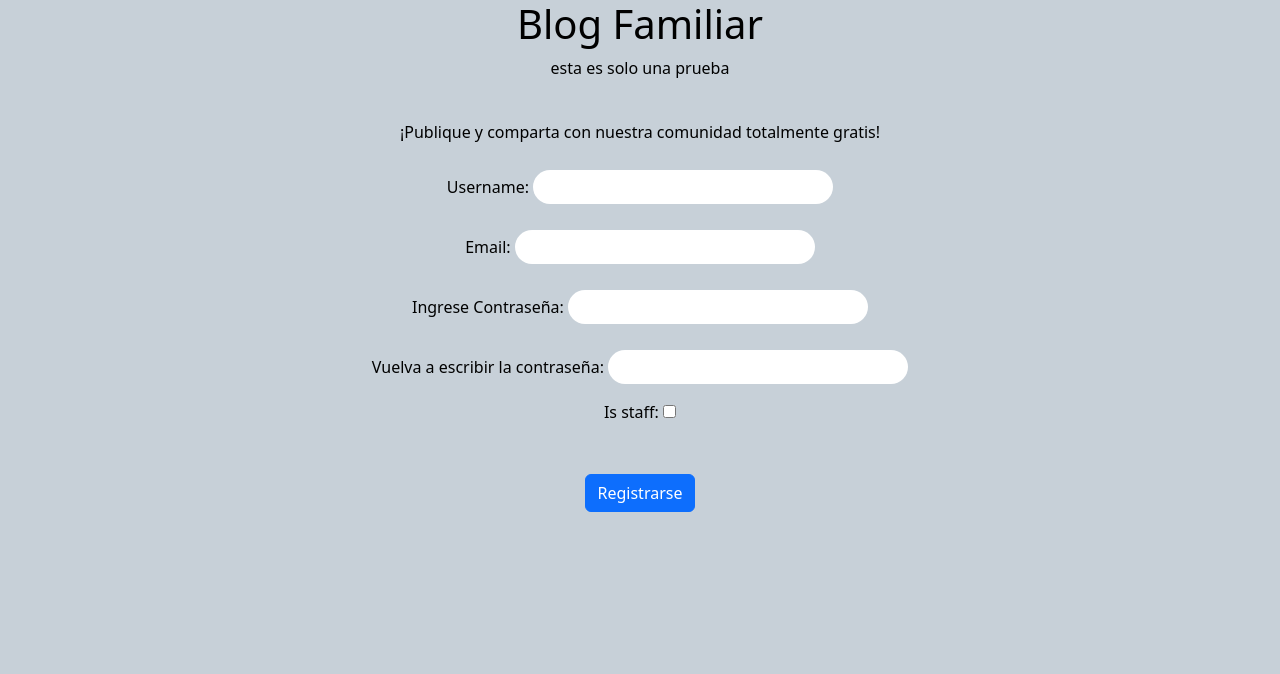
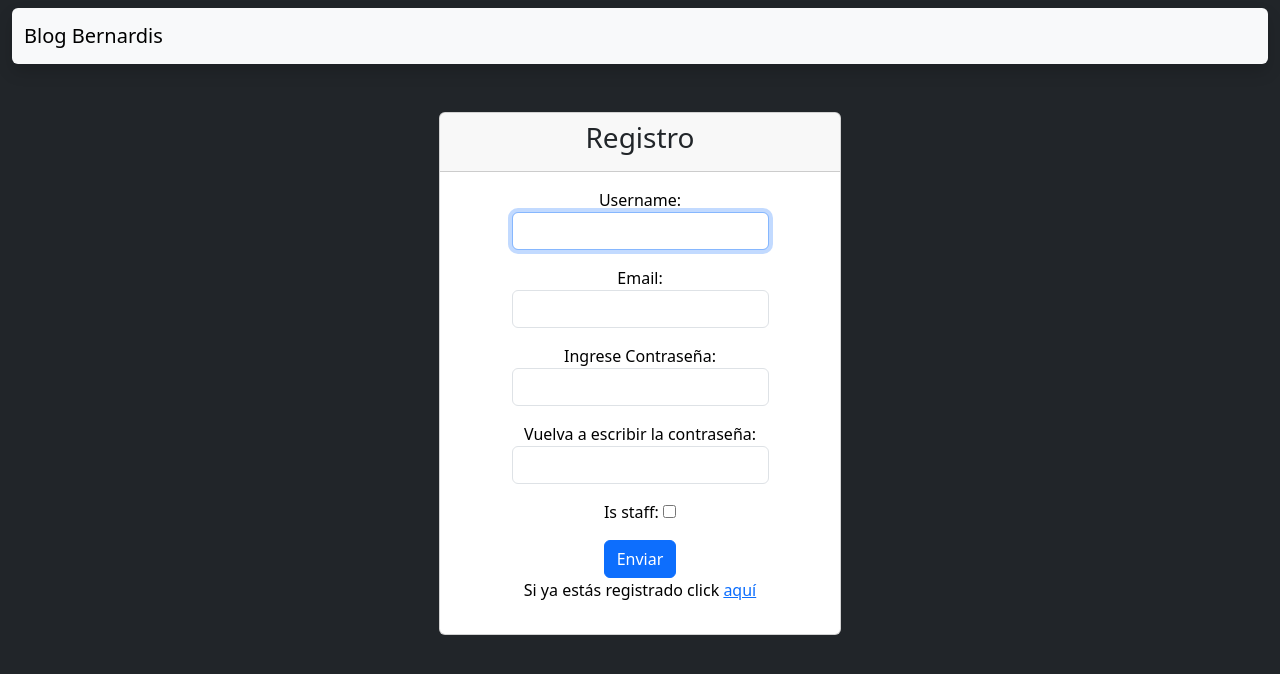
Before and after one commit to bernardisApps/bernardis_blog, a Django app: page /registro/ in a window 1280 px wide. Shown: the top 674 px of the page. Run offline with Django 4.2, Linux system fonts and the light colour scheme.

Commit message:
vistas de login y main, cerrra sesion

```diff
--- a/blog/settings.py
+++ b/blog/settings.py
@@ -117,7 +117,7 @@ USE_TZ = True
 # https://docs.djangoproject.com/en/4.2/howto/static-files/
 
 STATIC_URL = 'static/'
-STATICFILE_DIRS = [BASE_DIR / 'static',]
+STATICFILES_DIRS = [BASE_DIR / 'static',]
 
 # Default primary key field type
 # https://docs.djangoproject.com/en/4.2/ref/settings/#default-auto-field
--- a/blog/urls.py
+++ b/blog/urls.py
@@ -16,12 +16,12 @@ Including another URLconf
 """
 from django.contrib import admin
 from django.urls import path
-from login.views import registro,login_form,main
+from login.views import registro,login_form,main, logout_view
 
 urlpatterns = [
+    path('', main, name='main'),
     path('admin/', admin.site.urls),
     path('registro/',registro, name='registro'),
-    #path('login/',login, name='login'),
-    path('', main, name='main'),
-    path('accounts/login/',login_form,name='login')
+    path('accounts/login/',login_form,name='login'),
+    path('logout/',logout_view, name='logout'),
 ]
--- a/login/forms.py
+++ b/login/forms.py
@@ -5,14 +5,14 @@ from django.contrib.auth.forms import UserCreationForm
 
 class RegistrationForm(UserCreationForm):
 
-    username = forms.CharField(max_length=50, widget=forms.TextInput(attrs={'id' : 'usertxtreg'}))
-    email = forms.EmailField(widget=forms.EmailInput(attrs={'id': 'emailtxtreg'}))
+    username = forms.CharField(max_length=50, widget=forms.TextInput(attrs={'class':'form-control'}))
+    email = forms.EmailField(widget=forms.EmailInput(attrs={'class':'form-control'}))
     password1 = forms.CharField(
-        widget=forms.PasswordInput(attrs={'id' : 'passtxtreg'}),
+        widget=forms.PasswordInput(attrs={'class':'form-control'}),
         label='Ingrese Contraseña'
         )
     password2 = forms.CharField(
-        widget=forms.PasswordInput(attrs={'id' : 'passtxtreg'}),
+        widget=forms.PasswordInput(attrs={'class':'form-control'}),
         label='Vuelva a escribir la contraseña'
         )
     is_staff = forms.BooleanField()
--- a/login/views.py
+++ b/login/views.py
@@ -1,6 +1,6 @@
 from django.shortcuts import render, redirect
 from .forms import RegistrationForm, loginForm
-from django.contrib.auth import login, authenticate
+from django.contrib.auth import login, authenticate,logout
 from django.contrib import messages
 from django.urls import reverse
 from django.contrib.auth.decorators import login_required
@@ -37,3 +37,8 @@ def main(request):
     user = request.user
     context = {'user': user}
     return render(request, 'main.html', context)
+
+def logout_view(request):
+
+            logout(request)
+            return redirect(reverse('main'))
--- a/static/style.css
+++ b/static/style.css
@@ -68,7 +68,7 @@ body {
 .pub {
     width: 500px;
     border-radius: 50px;
-    margin-top: 100px;
+    margin-top: 20px;
     margin-left: 200px;
     border: none;
     background-color: rgb(192, 198, 204);
--- a/templates/base.html
+++ b/templates/base.html
@@ -1,21 +1,58 @@
 <!DOCTYPE html>
 <html lang="es">
+
 <head>
+
     <meta charset="UTF-8">
     <meta name="viewport" content="width=device-width, initial-scale=1.0">
+
     <title>{% block title %} {% endblock %} </title>
-    <link href="https://cdn.jsdelivr.net/npm/bootstrap@5.3.0/dist/css/bootstrap.min.css" rel="stylesheet" integrity="sha384-9ndCyUaIbzAi2FUVXJi0CjmCapSmO7SnpJef0486qhLnuZ2cdeRhO02iuK6FUUVM" crossorigin="anonymous">
+
+    {% load static %}
+
+    <link rel="stylesheet" href="{% static 'style.css' %}">
+
+    <link href="https://cdn.jsdelivr.net/npm/bootstrap@5.3.0/dist/css/bootstrap.min.css" rel="stylesheet"
+        integrity="sha384-9ndCyUaIbzAi2FUVXJi0CjmCapSmO7SnpJef0486qhLnuZ2cdeRhO02iuK6FUUVM" crossorigin="anonymous">
+
+    <link href="https://unpkg.com/aos@2.3.1/dist/aos.css" rel="stylesheet">
+
 </head>
-<body>
 
-    <div class="container">
+<body class="bg-dark">
+
+    <div class="container-fluid">
+        <nav class="navbar bg-body-tertiary shadow rounded mt-2">
+            <div class="container-fluid">
+                <a class="navbar-brand" href="">Blog Bernardis</a>
+
+                {% if user.username != '' %}
+                <div class="ml-auto">
+                    <span class="navbar-text">{{user.username}}</span>
+                    <span>|</span>
+                    <a href="{% url 'logout' %}">Cerrar sesión</a>
+                </div>
+                {% endif %}
+
+            </div>
+        </nav>
+
         {% block content %}
         {% endblock %}
+
     </div>
 
 
 
 
-    <script src="https://cdn.jsdelivr.net/npm/bootstrap@5.3.0/dist/js/bootstrap.bundle.min.js" integrity="sha384-geWF76RCwLtnZ8qwWowPQNguL3RmwHVBC9FhGdlKrxdiJJigb/j/68SIy3Te4Bkz" crossorigin="anonymous"></script>
+    <script src="https://cdn.jsdelivr.net/npm/bootstrap@5.3.0/dist/js/bootstrap.bundle.min.js"
+        integrity="sha384-geWF76RCwLtnZ8qwWowPQNguL3RmwHVBC9FhGdlKrxdiJJigb/j/68SIy3Te4Bkz"
+        crossorigin="anonymous"></script>
+
+    <script src="https://unpkg.com/aos@2.3.1/dist/aos.js"></script>
+    <script>
+        AOS.init();
+    </script>
 </body>
+
 </html>
--- a/templates/registro.html
+++ b/templates/registro.html
@@ -4,259 +4,23 @@
 
 {% block content %}
 
-<style>
-    * {
-        font-family: system-ui, -apple-system, BlinkMacSystemFont, 'Segoe UI', Roboto, Oxygen, Ubuntu, Cantarell, 'Open Sans', 'Helvetica Neue', sans-serif;
-        color: black;
-    }
-
-    .container {
-        flex-direction: column;
-        display: flex;
-    }
-
-    body {
-        background-color: rgb(199, 208, 216);
-    }
-
-    .nav-bar {
-        padding: 20px;
-        background-color: aliceblue;
-        box-shadow: 0px 0px 10px rgba(0, 0, 0, 0.5);
-        border-radius: 10px;
-        transition: opacity 0.5s ease;
-        opacity: 0.6;
-    }
-
-    .nav-bar:hover {
-        opacity: 1;
-    }
-
-    #logo {
-        width: 50px;
-        border-radius: 50px;
-    }
-
-    #busqueda {
-        border-radius: 50px;
-        border: none;
-        background-color: rgb(192, 198, 204);
-        padding: 10px;
-        margin-left: 10px;
-        transition: background-color 0.5s ease;
-    }
-
-    #busqueda:hover {
-        background-color: rgb(171, 175, 180);
-    }
-
-    .sidebar {
-        margin-top: 10px;
-        background-repeat: no-repeat;
-        flex: 1;
-        width: 300px;
-        height: 600px;
-    }
-
-    .publicacion {
-        background-color: aliceblue;
-        background-position: center center;
-        margin-top: 20px;
-        border-radius: 8px;
-        width: 900px;
-        height: 1000px;
-        padding: 0;
-        justify-content: center;
-        justify-self: center;
-        flex-direction: row;
-        box-shadow: 0px 0px 10px rgba(0, 0, 0, 0.5);
-    }
-
-    .pub {
-        width: 500px;
-        border-radius: 50px;
-        margin-top: 100px;
-        margin-left: 200px;
-        border: none;
-        background-color: rgb(192, 198, 204);
-        padding: 10px;
-        transition: background-color 0.5s ease;
-        box-shadow: 0px 0px 10px rgba(0, 0, 0, 0.5);
-    }
-
-    .pub:hover {
-        background-color: rgb(171, 175, 180);
-    }
-
-    input:focus {
-        outline: none;
-        transition: background-color 0.5s ease;
-    }
-
-    #perfil2 {
-        margin-top: 12px;
-        margin-left: 15px;
-        width: 40px;
-        border-radius: 50px;
-    }
-
-    .name {
-        position: absolute;
-        top: 10px;
-        border-radius: 10px;
-        width: 300px;
-        transition: background-color 0.3s ease;
-        user-select: none;
-        padding: 10px;
-    }
-
-    .usuario {
-        border-radius: 50px;
-        padding-bottom: 10px;
-        transition: background-color 0.5s ease;
-    }
-
-    .usuario:hover {
-        background-color: rgb(167, 182, 196);
-    }
-
-    /* sesion.html diseños */
-
-    .titulo {
-        text-align: center;
-    }
-
-    .sesion {
-        text-align: center;
-    }
-
-    #password {
-        margin-top: 20px;
-    }
-
-    #usertxt {
-        border: none;
-        border-radius: 50px;
-        padding: 5px;
-        transition: background-color 1s ease;
-    }
-
-    #usertxt:hover {
-        background-color: rgb(167, 182, 196);
-    }
-
-    #usertxt:focus {
-        outline: none;
-        transition: background-color 1s ease;
-    }
-
-    #passtxt {
-        border: none;
-        border-radius: 50px;
-        padding: 5px;
-        transition: background-color 1s ease;
-    }
-
-    #passtxt:hover {
-        background-color: rgb(167, 182, 196);
-    }
-
-    #passtxt:focus {
-        outline: none;
-        transition: background-color 1s ease;
-    }
-
-    /* registrarse.html diseños */
-
-    .registrar {
-        text-align: center;
-    }
-
-    #usertxtreg {
-        border: none;
-        border-radius: 50px;
-        padding: 5px;
-        margin-top: 10px;
-        transition: background-color 1s ease;
-        width: 300px;
-    }
-
-    #usertxtreg:hover {
-        background-color: rgb(167, 182, 196);
-    }
-
-    #usertxtreg:focus {
-        outline: none;
-        transition: background-color 1s ease;
-    }
-
-    #passtxtreg {
-        border: none;
-        border-radius: 50px;
-        padding: 5px;
-        margin-top: 10px;
-        transition: background-color 1s ease;
-        width: 300px;
-    }
-
-    #passtxtreg:hover {
-        background-color: rgb(167, 182, 196);
-    }
-
-    #passtxtreg:focus {
-        outline: none;
-        transition: background-color 1s ease;
-    }
-
-    #emailtxtreg {
-        border: none;
-        border-radius: 50px;
-        padding: 5px;
-        margin-top: 10px;
-        transition: background-color 1s ease;
-        width: 300px;
-    }
-
-    #emailtxtreg:hover {
-        background-color: rgb(167, 182, 196);
-    }
-
-    #emailtxtreg:focus {
-        outline: none;
-        transition: background-color 1s ease;
-    }
-
-    #btnsubmit {
-        margin-top: 10px;
-    }
-
-    /* ---------------------- */
-</style>
-
-<div class="row">
-
-    <div class="col-md-6 mx-auto">
-
-        <div class="titulo">
-            <h1>Blog Familiar</h1>
-            <p>esta es solo una prueba</p>
-            <br>
-            <p>¡Publique y comparta con nuestra comunidad totalmente gratis!</p>
+    <div class="row">
+        <div class="col-md-4 mx-auto mt-5">
+            <div class="card">
+                <div class="card-header">
+                    <h3 style="text-align: center;">Registro</h3>
+                </div>
+                <div class="card-body mx-auto">
+                    <form class="form-group" style="text-align: center;" action="" method="post">
+                        {% csrf_token %}
+                        {{form.as_p}}
+                        <input type="submit" value="Enviar" class="btn btn-primary">
+                        <p>Si ya estás registrado click <a href="{% url 'login' %}">aquí</a></p>
+                    </form>
+                </div>
+            </div>
         </div>
-
-        <div class="registrar">
-
-            <form method="post">
-                {% csrf_token %}
-                {{form.as_p}}
-                <br>
-                <button id="btnsubmit" type="submit" class="btn btn-primary">Registrarse</button>
-            </form>
-
-        </div>
-
     </div>
 
-</div>
 
 {% endblock %}
```
Also changed, not shown: templates/login.html (+23 -13 lines), templates/main.html (+10 -2 lines), db.sqlite3.
